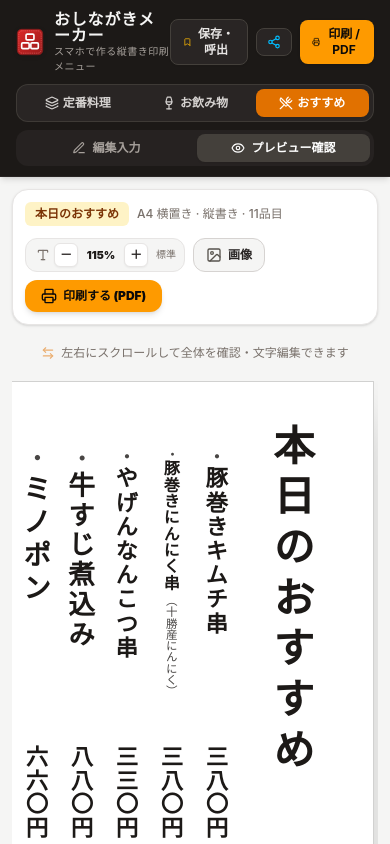
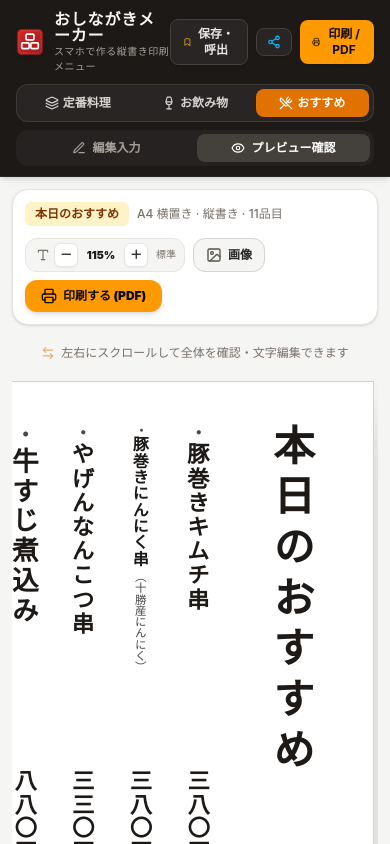
Before and after one commit to saikoro2007/oshinagaki-maker, a Vue app: page / in a window 390 px wide. Both pictures are taken after a click on the button "おすすめ". Shown: the top 844 px of the page. Built offline with nearby package versions, Linux system fonts and the light colour scheme; a web font is replaced by a local one.

Commit message:
fix: 縦書き論理プロパティによる品目セクションのインデント落ちを解消し、タイトル・品目中黒の天揃えおよび注記中央寄せを完全修正

```diff
--- a/src/components/MenuPreview.vue
+++ b/src/components/MenuPreview.vue
@@ -126,7 +126,7 @@ const itemClasses = computed(() => {
   switch (effectiveDensity.value) {
     case 'compact':
       return {
-        col: 'px-1 sm:px-2 min-w-[28px] sm:min-w-[34px]',
+        col: 'py-1 sm:py-2 px-0 min-w-[28px] sm:min-w-[34px]',
         name: 'tracking-normal leading-snug',
         note: 'text-[10px] px-0.5 py-0.5 mt-1',
         price: 'tracking-tight',
@@ -136,7 +136,7 @@ const itemClasses = computed(() => {
       }
     case 'normal':
       return {
-        col: 'px-2 sm:px-3 min-w-[32px] sm:min-w-[42px]',
+        col: 'py-2 sm:py-3 px-0 min-w-[32px] sm:min-w-[42px]',
         name: 'tracking-wider leading-snug',
         note: 'text-[11px] px-0.5 py-1 mt-1.5',
         price: 'tracking-normal',
@@ -147,7 +147,7 @@ const itemClasses = computed(() => {
     case 'spacious':
     default:
       return {
-        col: 'px-3 sm:px-4 min-w-[38px] sm:min-w-[48px]',
+        col: 'py-3 sm:py-4 px-0 min-w-[38px] sm:min-w-[48px]',
         name: 'tracking-widest leading-tight',
         note: 'text-[12px] px-1 py-1 mt-2',
         price: 'tracking-wider',
@@ -446,12 +446,12 @@ function triggerPrint() {
             </div>
 
             <!-- 2. Middle Items Section (Flows from Right to Left, Side-by-Side!) -->
-            <div class="flex-1 flex flex-col justify-around px-3 sm:px-6 h-full overflow-x-visible">
+            <div class="flex-1 flex flex-col justify-around items-start py-3 sm:py-6 px-0 h-full overflow-x-visible">
               <div
                 v-for="(item, idx) in menuData.items"
                 :key="item.id || idx"
                 :class="[
-                  'flex flex-row justify-between items-center h-full py-1 relative group transition-all',
+                  'flex flex-row justify-between items-center h-full relative group transition-all',
                   itemClasses.col,
                   menuData.showDividers ? 'border-l border-current/20' : ''
                 ]"
@@ -523,7 +523,18 @@ function triggerPrint() {
             </div>
 
             <!-- 3. Left Footer Section (Clean footer with optional store signature & tax note) -->
-            <div class="flex flex-row justify-between pr-2 sm:pr-4 shrink-0 h-full py-1">
+            <div
+              :class="[
+                'flex flex-row pr-2 sm:pr-4 shrink-0 h-full py-1',
+                menuData.storeName
+                  ? 'justify-between'
+                  : (menuData.footerNoteAlign === 'top'
+                      ? 'justify-start'
+                      : menuData.footerNoteAlign === 'center'
+                        ? 'justify-center'
+                        : 'justify-end')
+              ]"
+            >
               <div
                 v-if="menuData.storeName"
                 contenteditable="true"
@@ -533,7 +544,6 @@ function triggerPrint() {
               >
                 {{ menuData.storeName }}
               </div>
-              <div v-else></div>
 
               <div
                 v-if="menuData.footerNote"
@@ -541,11 +551,13 @@ function triggerPrint() {
                 @blur="onTextBlur(menuData, 'footerNote', $event)"
                 :class="[
                   'editable-field text-[10px] leading-relaxed opacity-65 tracking-wider outline-none hover:bg-amber-100/60 focus:bg-amber-100/90 cursor-text pb-1 whitespace-pre-line',
-                  menuData.footerNoteAlign === 'top'
-                    ? (menuData.storeName ? 'mt-4 mb-auto' : 'mt-0 mb-auto')
-                    : menuData.footerNoteAlign === 'center'
-                      ? 'my-auto'
-                      : 'mt-auto mb-0'
+                  menuData.storeName
+                    ? (menuData.footerNoteAlign === 'top'
+                        ? 'mt-4 mb-auto'
+                        : menuData.footerNoteAlign === 'center'
+                          ? 'my-auto'
+                          : 'mt-auto mb-0')
+                    : ''
                 ]"
                 title="タップして注記を編集"
               >
```
